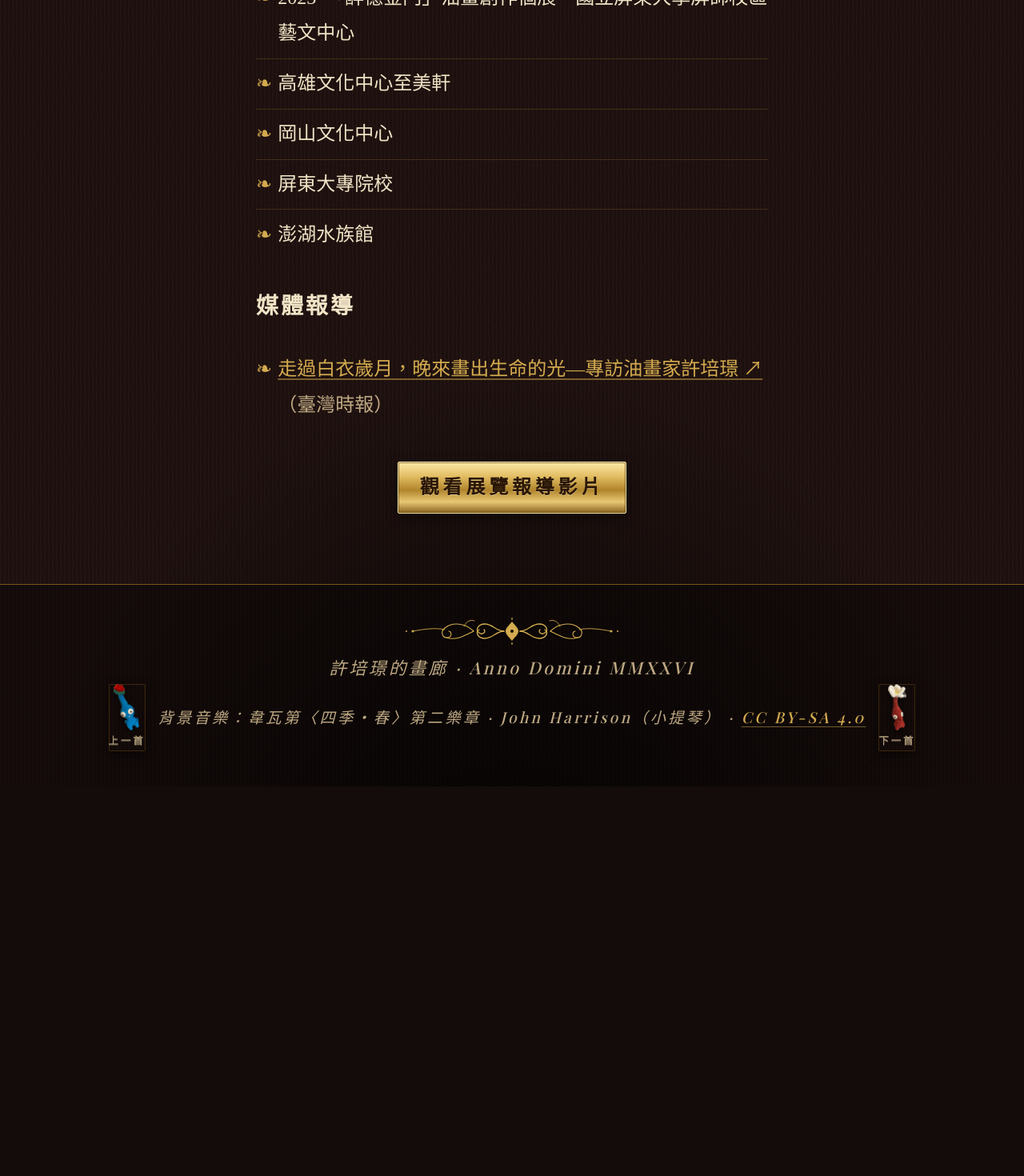
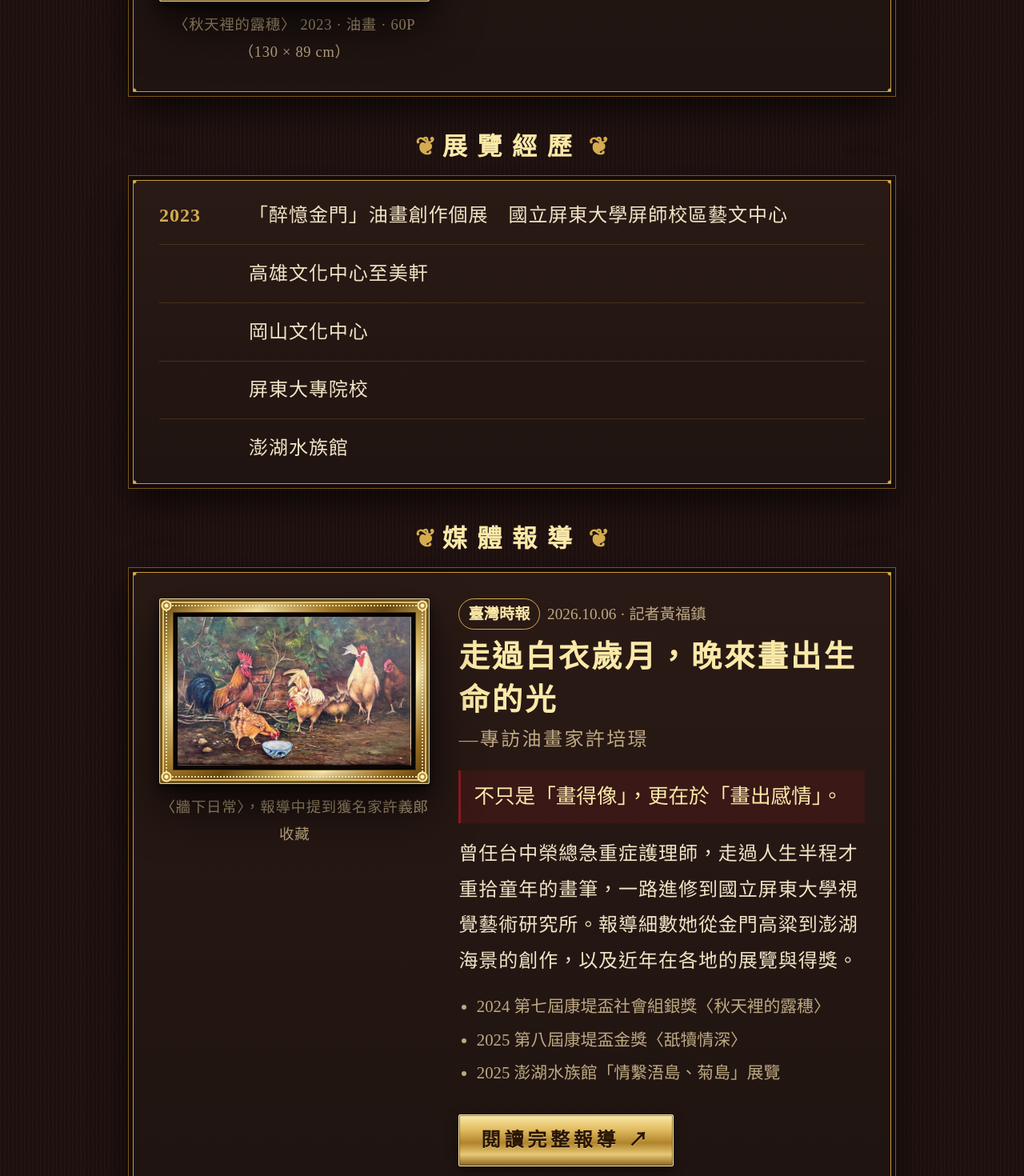
Before and after one commit to PoWeiLai/picture, a React (Vite) app: page /exhibitions in a window 1280 px wide. Shown: the part 1140-2610 px from the top of the page at 80% size. Before the commit the page ends 2123 px from the top, so only its background shows below. Built offline with nearby package versions, Linux system fonts and the light colour scheme; no server answers; the database is empty; a web font is replaced by a local one.

Commit message:
Redesign exhibitions page with consistent cards for exhibition and press
Co-Authored-By: Claude Opus 5.5 <noreply@anthropic.com>

```diff
--- a/src/index.css
+++ b/src/index.css
@@ -992,10 +992,59 @@ textarea { resize: vertical; }
 }
 
 /* 藝無界、美相遇：展覽專區 */
-.exhibit-feature { max-width: 46rem; margin: 0 auto 2.5rem; text-align: center; }
-.exhibit-feature h2 { margin: 0.25rem 0; }
-.exhibit-subtitle { letter-spacing: 0.2em; margin: 0 0 0.5rem; }
-.exhibit-list { max-width: 40rem; margin: 0 auto 2.5rem; }
+.exhibit-section { max-width: 60rem; margin: 0 auto 3rem; }
+.exhibit-heading {
+  text-align: center;
+  color: var(--gold-hi);
+  letter-spacing: 0.4em;
+  margin: 0 0 1.25rem;
+}
+.exhibit-heading::before, .exhibit-heading::after { content: ' ❦ '; color: var(--gold); letter-spacing: 0; }
+.exhibit-list { list-style: none; padding: 0.5rem 2rem; }
+.exhibit-list li {
+  display: grid;
+  grid-template-columns: 6rem minmax(0, 1fr);
+  gap: 1rem;
+  padding: 0.85rem 0;
+  border-bottom: 1px solid rgb(90 66 34 / 0.6);
+  letter-spacing: 0.04em;
+}
+.exhibit-list li:last-child { border-bottom: none; }
+.exhibit-year { color: var(--gold); font-weight: 700; }
+
+.story-card { display: grid; grid-template-columns: minmax(0, 2fr) minmax(0, 3fr); gap: 2.25rem; align-items: start; }
+.story-figure { margin: 0; }
+.story-figure .frame { cursor: default; }
+.story-figure figcaption { font-size: 1.15rem; text-align: center; margin-top: 0.75rem; letter-spacing: 0.04em; }
+.story-meta { margin: 0 0 0.5rem; color: var(--ink-soft); font-size: 1.2rem; display: flex; flex-wrap: wrap; align-items: center; gap: 0.6rem; }
+.story-tag {
+  padding: 0.05rem 0.7rem;
+  border: 1px solid var(--gold);
+  border-radius: 999px;
+  color: var(--gold-hi);
+  font-weight: 700;
+}
+.story-text h3 { margin: 0; font-size: clamp(1.8rem, 4vw, 2.4rem); line-height: 1.4; letter-spacing: 0.08em; color: var(--gold-hi); }
+.story-subtitle { margin: 0 0 1rem; color: var(--ink-soft); letter-spacing: 0.1em; }
+.story-quote {
+  margin: 0 0 1rem;
+  padding: 0.6rem 1rem;
+  border-left: 3px solid var(--crimson);
+  background: rgb(142 27 34 / 0.18);
+  color: var(--gold-hi);
+  font-size: 1.6rem;
+}
+.story-summary { margin: 0 0 1rem; letter-spacing: 0.04em; }
+.story-highlights { margin: 0 0 1.5rem; padding-left: 1.4rem; font-size: 1.3rem; color: var(--ink-soft); }
+.story-highlights li { margin: 0.2rem 0; }
+.story-text .button { margin-top: 0.5rem; }
+
+@media (max-width: 700px) {
+  .story-card { grid-template-columns: 1fr; gap: 1.5rem; }
+  .exhibit-list { padding: 0.25rem 1.25rem; }
+  .exhibit-list li { grid-template-columns: 1fr; gap: 0.1rem; }
+  .exhibit-year:empty { display: none; }
+}
 
 /* 右上角的可愛按鈕：背景音樂、登入會員 */
 .corner-buttons {
--- a/src/pages/Exhibitions.jsx
+++ b/src/pages/Exhibitions.jsx
@@ -1,15 +1,70 @@
 import { Link } from 'react-router-dom'
 import Ornament from '../components/Ornament'
 import { useSiteContent } from '../lib/siteContent'
+import { imageUrl } from '../lib/supabase'
 
-// 媒體報導：新增一篇就在這裡加一筆
+// 媒體報導：新增一篇就在這裡加一筆。摘要與重點用自己的話寫，不要整篇轉貼（報社有版權）
 const PRESS = [
   {
-    title: "走過白衣歲月，晚來畫出生命的光—專訪油畫家許培璟",
-    source: "臺灣時報",
-    url: "https://www.taiwantimes.com.tw/app-container/app-content/new/new-content-detail?blogId=blog-9a5cd936-a269-4352-b951-787e05cf352e&currentCategory=7",
+    title: '走過白衣歲月，晚來畫出生命的光',
+    subtitle: '專訪油畫家許培璟',
+    source: '臺灣時報',
+    date: '2026.10.06',
+    reporter: '記者黃福鎮',
+    image: '/works/under-the-wall.jpg',
+    imageCaption: '〈牆下日常〉，報導中提到獲名家許義郎收藏',
+    quote: '不只是「畫得像」，更在於「畫出感情」。',
+    summary:
+      '曾任台中榮總急重症護理師，走過人生半程才重拾童年的畫筆，一路進修到國立屏東大學視覺藝術研究所。' +
+      '報導細數她從金門高粱到澎湖海景的創作，以及近年在各地的展覽與得獎。',
+    highlights: [
+      '2024 第七屆康堤盃社會組銀獎〈秋天裡的露穗〉',
+      '2025 第八屆康堤盃金獎〈舐犢情深〉',
+      '2025 澎湖水族館「情繫浯島、菊島」展覽',
+    ],
+    url: 'https://www.taiwantimes.com.tw/app-container/app-content/new/new-content-detail?blogId=blog-9a5cd936-a269-4352-b951-787e05cf352e&currentCategory=7',
   },
 ]
+
+// 「2023　某某個展　地點」→ 年份與內容分開顯示；沒有年份的照原樣
+function splitYear(text) {
+  const m = text.match(/^(\d{4})[\s　]+(.*)$/)
+  return m ? { year: m[1], rest: m[2] } : { year: '', rest: text }
+}
+
+// 主打展覽與媒體報導共用的卡片：左邊畫作、右邊文字，兩者排版一致
+function StoryCard({ image, caption, tag, meta, title, subtitle, quote, summary, highlights, link, linkText }) {
+  return (
+    <article className="panel story-card">
+      {image && (
+        <figure className="story-figure">
+          <div className="frame">
+            <div className="frame-mat">
+              <img src={image} alt={caption ?? title} />
+            </div>
+          </div>
+          {caption && <figcaption className="muted">{caption}</figcaption>}
+        </figure>
+      )}
+      <div className="story-text">
+        <p className="story-meta">
+          <span className="story-tag">{tag}</span>
+          {meta}
+        </p>
+        <h3>{title}</h3>
+        {subtitle && <p className="story-subtitle">{subtitle}</p>}
+        {quote && <blockquote className="story-quote">{quote}</blockquote>}
+        {summary && <p className="story-summary">{summary}</p>}
+        {highlights?.length > 0 && (
+          <ul className="story-highlights">
+            {highlights.map((h) => <li key={h}>{h}</li>)}
+          </ul>
+        )}
+        {link && <a href={link} target="_blank" rel="noreferrer" className="button">{linkText} ↗</a>}
+      </div>
+    </article>
+  )
+}
 
 // 「藝無界、美相遇」：展覽專區，內容在後台「藝無界、美相遇」編輯（主打展覽與展覽經歷）
 export default function Exhibitions() {
@@ -25,36 +80,56 @@ export default function Exhibitions() {
         <p className="tagline">走出畫室，讓作品與每一位觀者相遇。</p>
       </header>
 
-      <section className="exhibit-feature">
-        <p className="eyebrow">{hero.eyebrow}</p>
-        <h2>{hero.title}</h2>
-        {hero.subtitle && <p className="exhibit-subtitle">{hero.subtitle}</p>}
-        {hero.exhibition && <p className="muted">{hero.exhibition}</p>}
-        {hero.intro && <p>{hero.intro}</p>}
-        {hero.link && (
-          <a href={hero.link} target="_blank" rel="noreferrer">展覽介紹 ↗</a>
-        )}
+      <section className="exhibit-section">
+        <h2 className="exhibit-heading">主打展覽</h2>
+        <StoryCard
+          image={hero.image && imageUrl(hero.image)}
+          caption={hero.artwork?.title && `〈${hero.artwork.title}〉${hero.artwork.detail ? ' ' + hero.artwork.detail : ''}`}
+          tag="個展"
+          meta={hero.exhibition}
+          title={hero.title}
+          subtitle={hero.subtitle}
+          summary={hero.intro}
+          link={hero.link}
+          linkText="展覽介紹"
+        />
       </section>
 
       {exhibitions.length > 0 && (
-        <section className="exhibit-list">
-          <h3>展覽經歷</h3>
-          <ul className="honours">
-            {exhibitions.map((e, i) => <li key={i}>{e}</li>)}
+        <section className="exhibit-section">
+          <h2 className="exhibit-heading">展覽經歷</h2>
+          <ul className="panel exhibit-list">
+            {exhibitions.map((e, i) => {
+              const { year, rest } = splitYear(e)
+              return (
+                <li key={i}>
+                  <span className="exhibit-year">{year}</span>
+                  <span>{rest}</span>
+                </li>
+              )
+            })}
           </ul>
         </section>
       )}
 
-      <section className="exhibit-list">
-        <h3>媒體報導</h3>
-        <ul className="honours">
-          {PRESS.map((p) => (
-            <li key={p.url}>
-              <a href={p.url} target="_blank" rel="noreferrer">{p.title} ↗</a>
-              <span className="muted">（{p.source}）</span>
-            </li>
-          ))}
-        </ul>
+      <section className="exhibit-section">
+        <h2 className="exhibit-heading">媒體報導</h2>
+        {PRESS.map((p) => (
+          <StoryCard
+            key={p.url}
+            image={p.image}
+            caption={p.imageCaption}
+            tag={p.source}
+            meta={`${p.date} · ${p.reporter}`}
+            title={p.title}
+            subtitle={`—${p.subtitle}`}
+            quote={p.quote}
+            summary={p.summary}
+            highlights={p.highlights}
+            link={p.url}
+            linkText="閱讀完整報導"
+          />
+        ))}
       </section>
 
       <p className="center">
```
